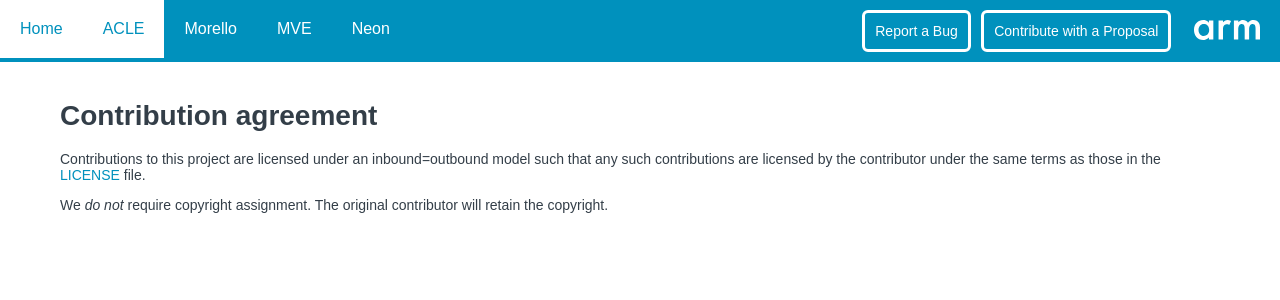
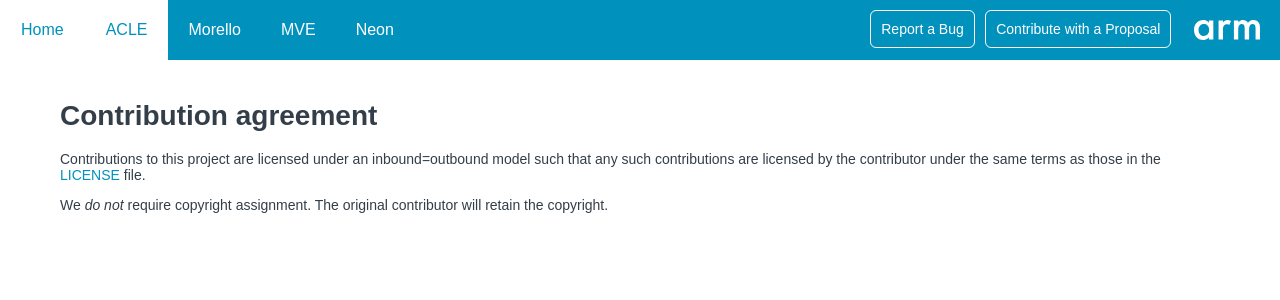
Before and after one commit to ARM-software/acle, a Jekyll site: the page built from main/CONTRIBUTING.md, in a window 1280 px wide. Shown: the top 300 px of the page. Built offline with Jekyll 4.4.1, drawn with Linux system fonts in a browser that asks for light colours; our own code applies the rules of GitHub Pages for plain Markdown files.

Commit message:
[website formatting] Set correct border on tabs instead of buttons

```diff
--- a/_sass/main.scss
+++ b/_sass/main.scss
@@ -79,11 +79,12 @@
 .navbar_tab:active, .navbar_tab:hover, .navbar_active_tab {
   background-color: white;
   color: #0091BD;
+  border: 1px white solid;
 }
 
 .navbar_button {
   display: table-cell;
-  border: 3px white solid;
+  border: 1px white solid;
   border-radius: 6px;
   color: white;
   background-color: #0091BD;
@@ -93,7 +94,7 @@
 }
 
 .navbar_button:hover, .navbar_button:active {
-  border: 3px #0091BD solid;
+  border: 1px #0091BD solid;
   border-radius: 6px;
   color: #0091BD;
   background-color: white;
```
